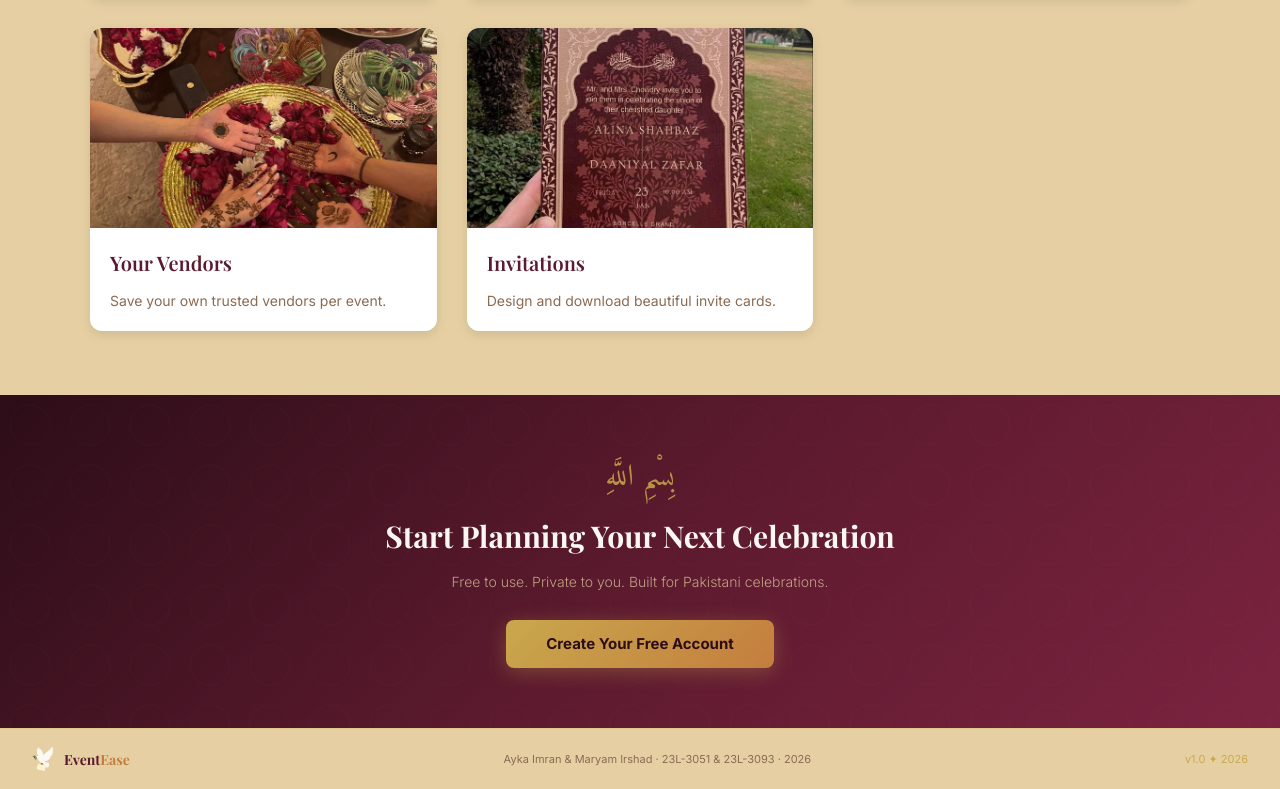
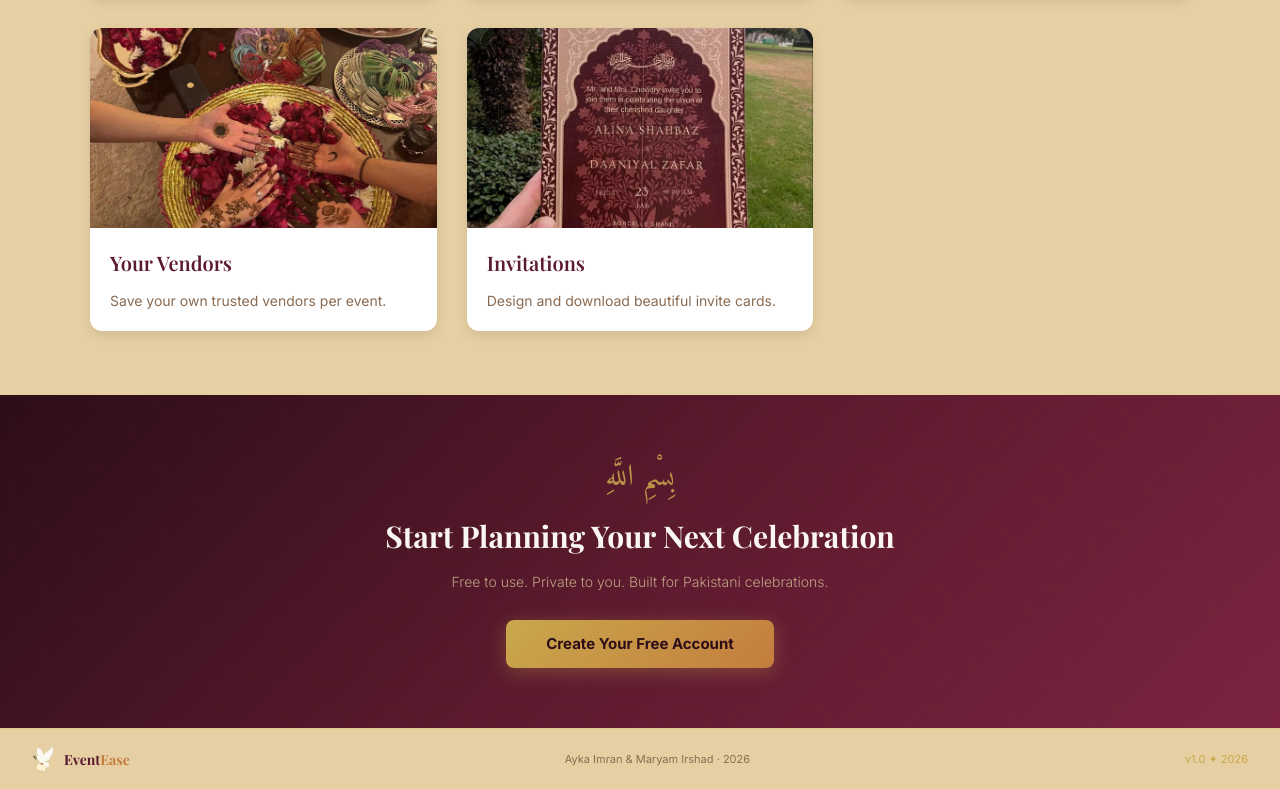
Before and after one commit to maryamirshad04/EventEase, a React (Vite) app in the folder frontend/: page / in a window 1280 px wide. Shown: the part 1297-2086 px from the top of the page. Built offline with nearby package versions, Linux system fonts and the light colour scheme; a web font is replaced by a local one.

Commit message:
Update Landing.jsx

```diff
--- a/frontend/src/pages/Landing.jsx
+++ b/frontend/src/pages/Landing.jsx
@@ -509,7 +509,7 @@ export default function Landing() {
             Event<span style={{ color:'#C47D3E' }}>Ease</span>
           </span>
         </div>
-        <p style={{ fontSize:11, color:'#8B6B52', fontFamily:'Inter,sans-serif' }}>Ayka Imran & Maryam Irshad · 23L-3051 & 23L-3093 · 2026</p>
+        <p style={{ fontSize:11, color:'#8B6B52', fontFamily:'Inter,sans-serif' }}>Ayka Imran & Maryam Irshad · 2026</p>
         <p style={{ fontSize:11, color:'#C9A84C', fontFamily:'Inter,sans-serif' }}>v1.0 ✦ 2026</p>
       </footer>
 
```
